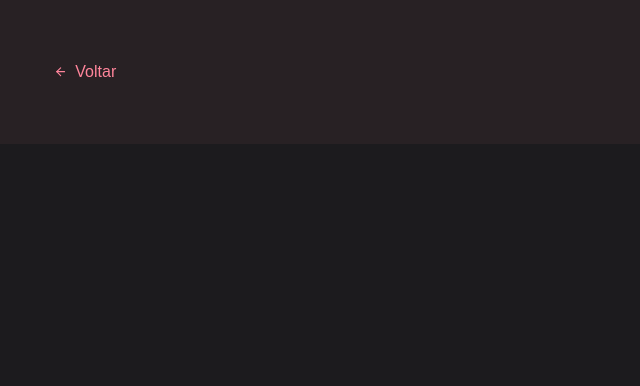
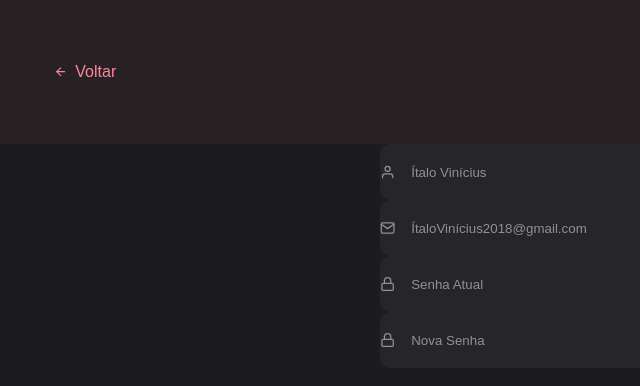
Before and after one commit to Italovini223/rocket-movies-front-end, a React (Vite) app: page / in a window 1280 px wide. Shown: the top 386 px of the page, without its empty margins (90-730 px from the left). Built offline with nearby package versions, Linux system fonts and the light colour scheme.

Commit message:
✨ feat: add inputs in Form

```diff
--- a/src/pages/Profile/index.jsx
+++ b/src/pages/Profile/index.jsx
@@ -1,5 +1,9 @@
-import { Container } from "./styles";
+import { Container, Form } from "./styles";
+
 import { ArrowButton } from "../../components/ArrowButton";
+import { Input } from "../../components/Input";
+
+import {FiUser, FiMail, FiLock} from 'react-icons/fi'
 
 export function Profile() {
   return(
@@ -7,6 +11,29 @@ export function Profile() {
       <header>
         <ArrowButton title="Voltar" />
       </header>
+
+      <Form>
+        <Input
+          value="Ítalo Vinícius"
+          tipe="text"
+          icon={FiUser}
+        />
+            <Input
+          value="ÍtaloVinícius2018@gmail.com"
+          title="text"
+          icon={FiMail}
+        />
+        <Input
+          type="password"
+          placeholder="Senha Atual"
+          icon={FiLock}
+        />
+        <Input
+          type="password"
+          placeholder="Nova Senha"
+          icon={FiLock}
+        />
+      </Form>
     </Container>
   )
 }
```
